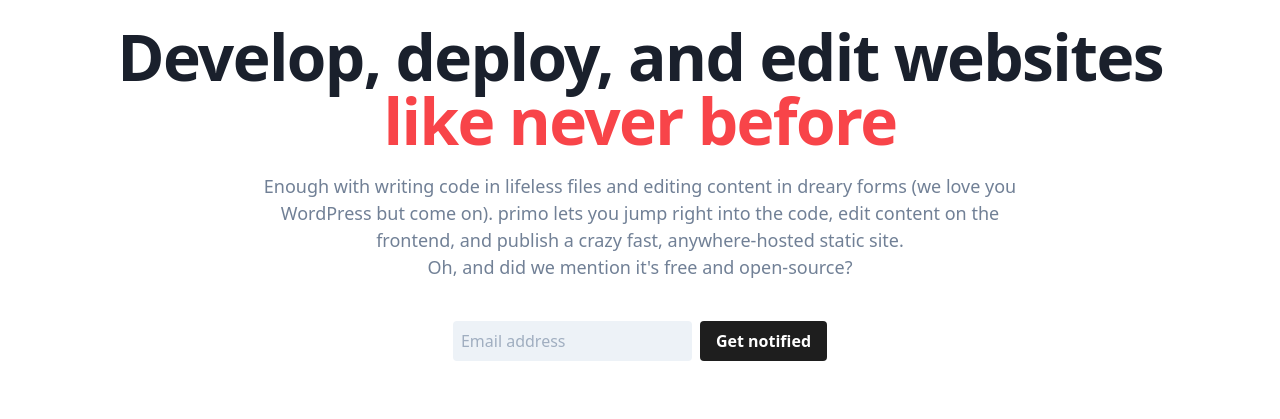
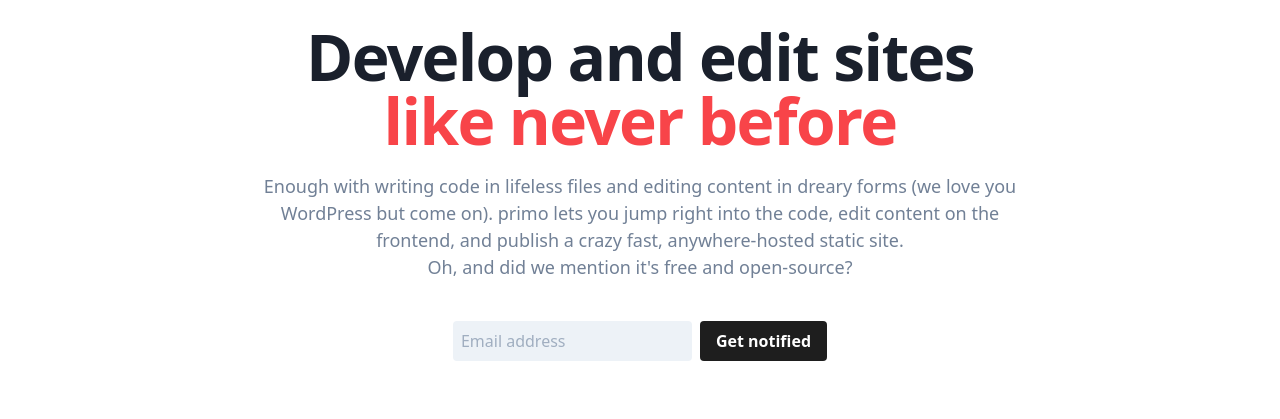
Before and after one commit to mateomorris/primo-landing-page, a plain HTML site: page index.html in a window 1280 px wide. Shown: the part 167-586 px from the top of the page. Drawn offline with Linux system fonts and the light colour scheme; a script that the page names is missing.

Commit message:
"develop and edit sites like never before"

```diff
--- a/index.html
+++ b/index.html
@@ -63,7 +63,7 @@
       <div class="mt-10 mx-auto max-w-screen-xl px-4 sm:px-6 mt-16 lg:mt-20">
         <div class="text-center">
           <h2 class="text-4xl leading-none tracking-tight font-extrabold text-gray-900 sm:text-5xl sm:leading-none md:text-6xl">
-            Develop, deploy, and edit websites
+            Develop and edit sites
             <br>
             <span class="text-primored">like never before</span>
           </h2>
```
